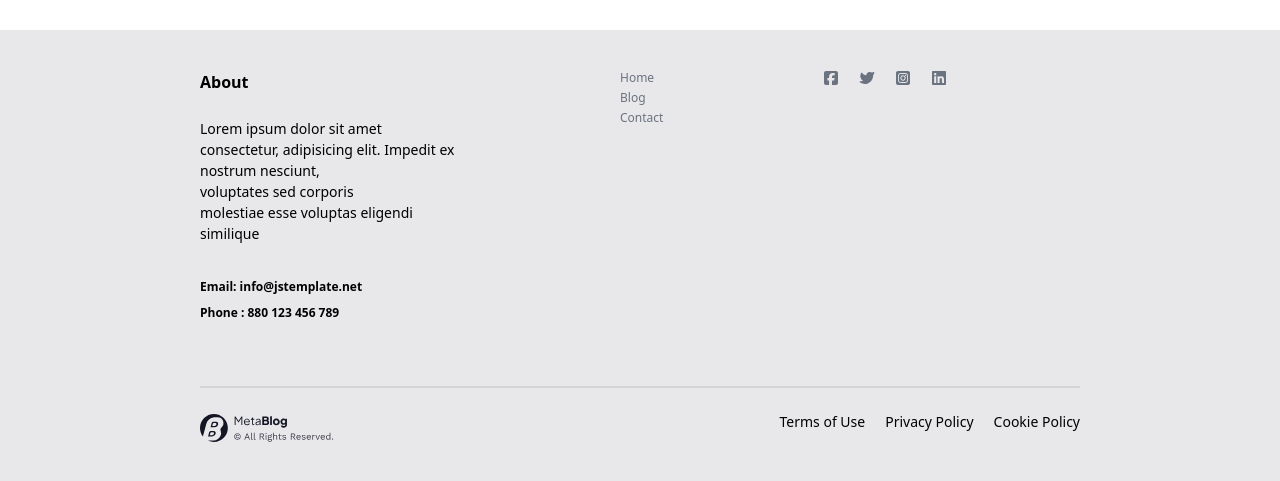
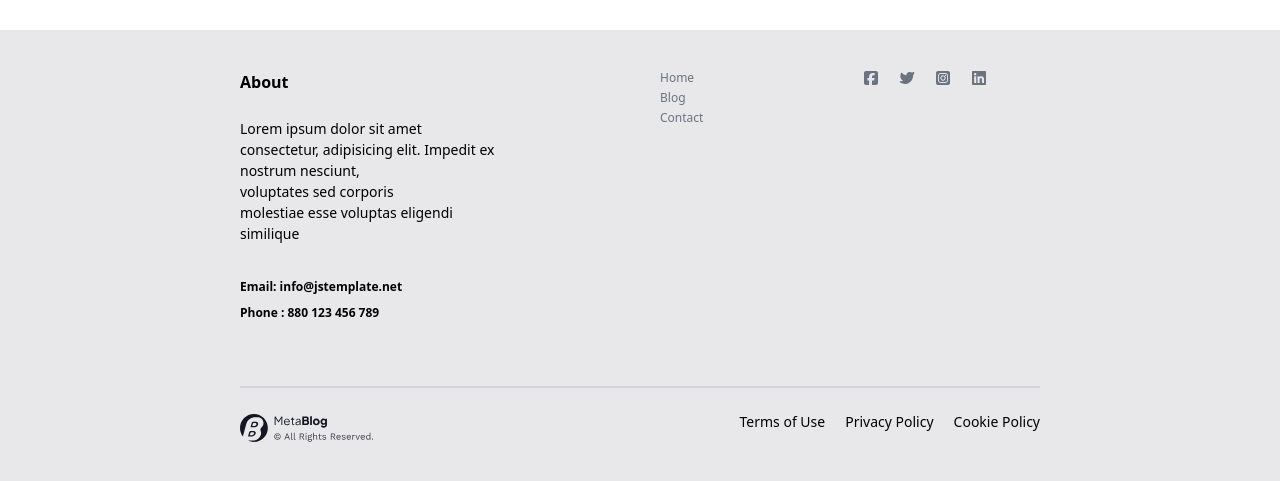
Before and after one commit to Dwjrgal/blog-app, a Next.js app: page /blog in a window 1280 px wide. Shown: the part 311-792 px from the top of the page. Built offline with nearby package versions, Linux system fonts and the light colour scheme; no server answers.

Commit message:
slider img

```diff
--- a/src/components/carousel.jsx
+++ b/src/components/carousel.jsx
@@ -4,7 +4,7 @@ const Carousel = ({ sliderImg, currentIndex }) => {
   return (
     <>
       <div
-        className="flex h-full transition-all duration-150"
+        className=" flex h-full transition-all duration-150 w-[1250px] rounded-sm"
         style={{ transform: `translateX(-${currentIndex * 100}%)` }}
       >
         {sliderImg.map((sliderImg, i) => (
--- a/src/components/footer/index.jsx
+++ b/src/components/footer/index.jsx
@@ -6,7 +6,7 @@ import About from "./about";
 const Footer = () => {
   return (
     <div className="flex flex-col px-40 bg-[#E8E8EA] pt-10">
-      <div className="flex gap-20 items-center mx-10">
+      <div className="flex gap-20 items-center mx-20">
         <About />
       </div>
       <Links />
--- a/src/components/footer/links.jsx
+++ b/src/components/footer/links.jsx
@@ -2,7 +2,7 @@ import React from "react";
 
 const Links = () => {
   return (
-    <div className="md:flex md:justify-between my-16 border-t-2 pt-6 border-zinc-300 mx-10">
+    <div className="md:flex md:justify-between my-16 border-t-2 pt-6 border-zinc-300 mx-20">
       <img className="h-8" src="./images/Copyright Info.svg" alt="" />
       <ul className="md:flex gap-5 hidden md:text-sm">
         <li>Terms of Use</li>
```
